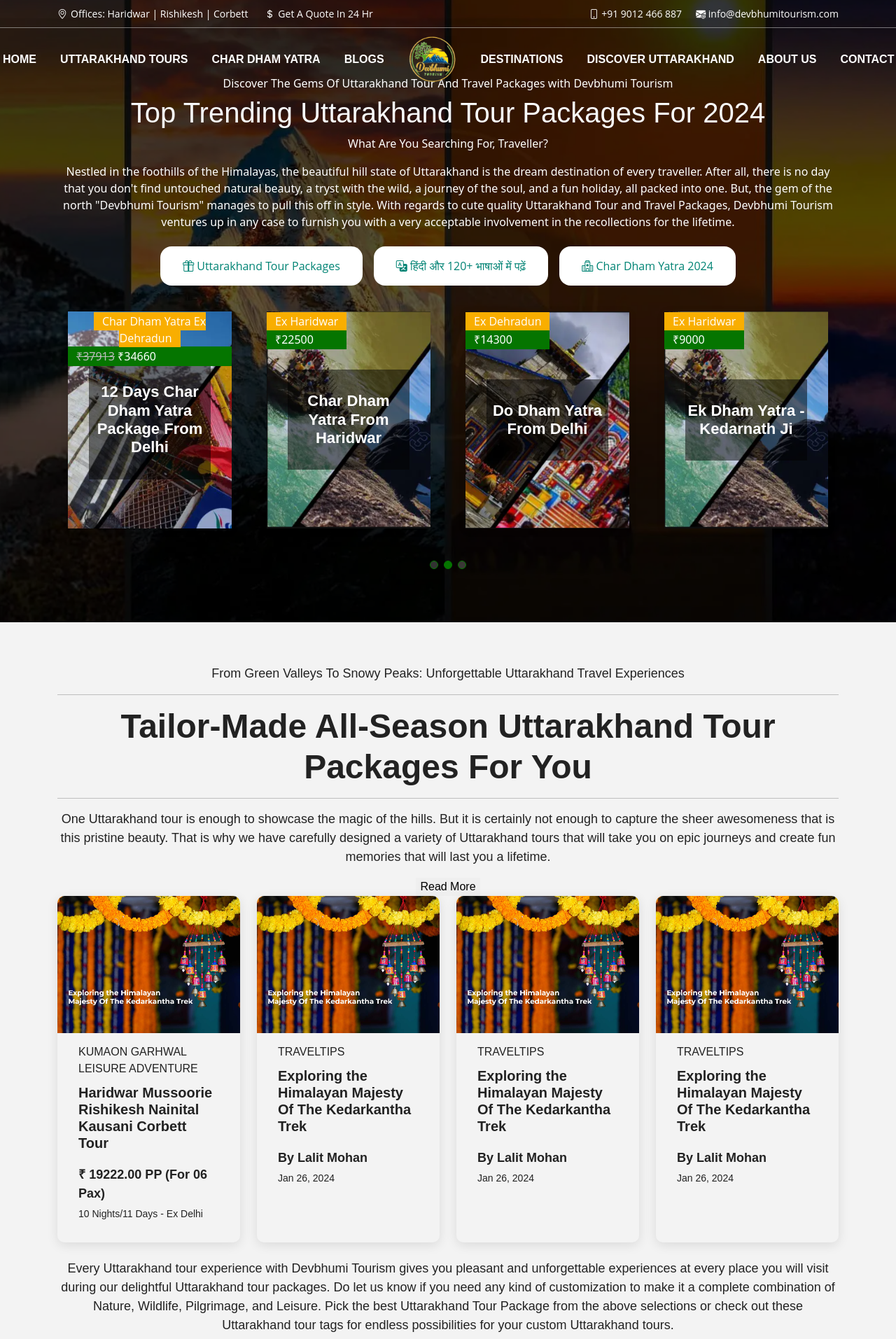
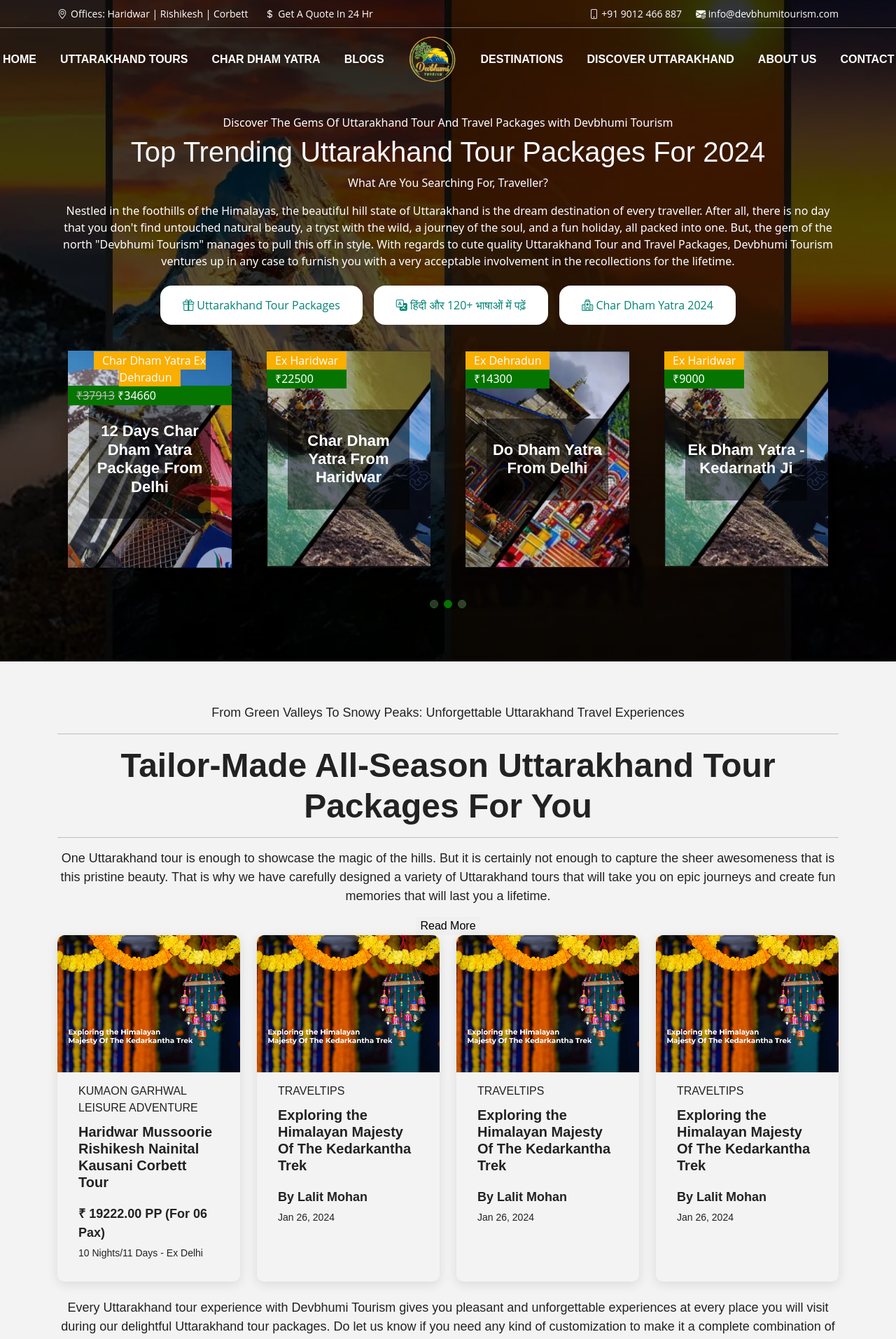
Before and after one commit to sualsoft/devbhumitourism, a Jekyll site: the page built from index.markdown, in a window 1280 px wide. Shown: the top 1913 px of the page at 70% size. Built offline with Jekyll 4.4.1, drawn with Linux system fonts in a browser that asks for light colours; some web fonts are replaced.

Commit message:
new changes

```diff
--- a/_layouts/home.html
+++ b/_layouts/home.html
@@ -8,8 +8,8 @@
 
     <main id="main">
       <section class="hero">
-        <div class="container pt-5 mt-5 mt-sm-4 text-center content">
-          <h3 class="pt-5 mt-5 mt-sm-0">
+        <div class="container text-center content">
+          <h3>
             Discover The Gems Of Uttarakhand Tour And Travel Packages with
             Devbhumi Tourism
           </h3>
--- a/assets/css/main.css
+++ b/assets/css/main.css
@@ -614,6 +614,12 @@
 .hero .container {
   position: relative;
   z-index: 99;
+  margin-top: 11rem;
+}
+@media (max-width: 768px) {
+  .hero .container {
+    margin-top: 9rem;
+  }
 }
 
 .hero h3 {
```
